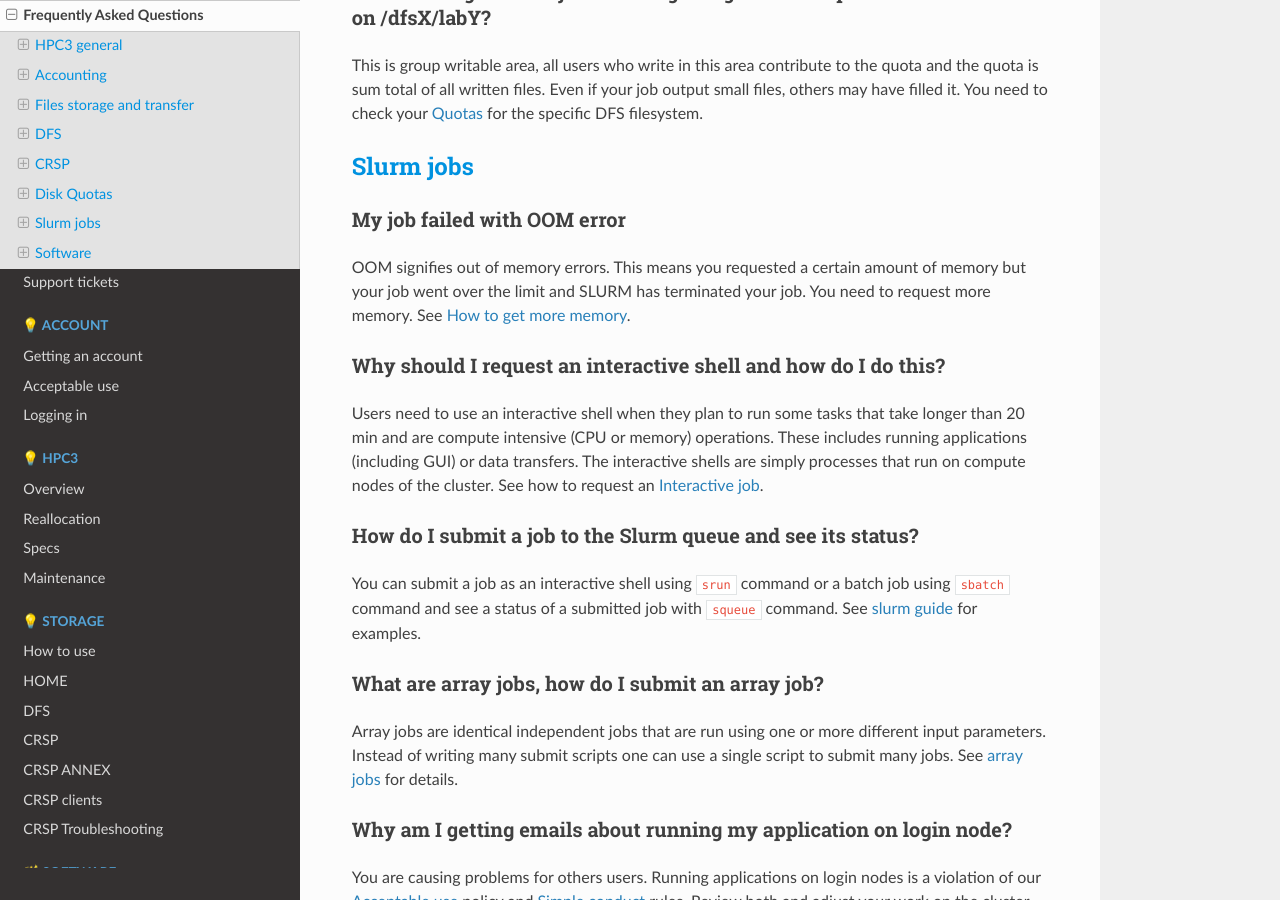
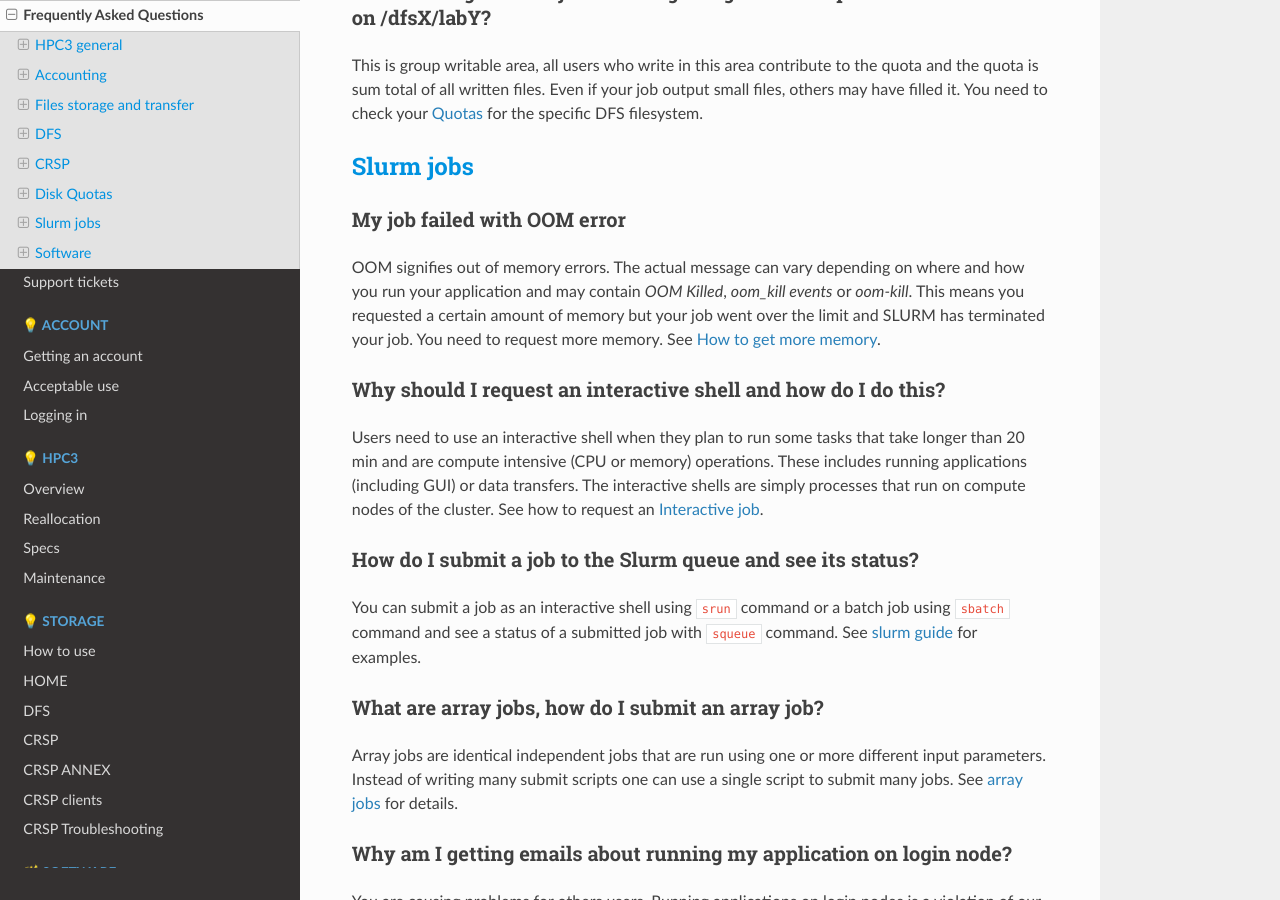
Before and after one commit to RCIC-UCI-Public/website-rcic, a Sphinx documentation site: the page built from docs/source/help/faq.rst, in a window 1280 px wide and 900 px high, scrolled down 7545 px. Built offline with Sphinx 7.4.7 and the Read the Docs theme 2.0.0, drawn with Linux system fonts in a browser that asks for light colours.

Commit message:
add possible oom strings to errors.

```diff
--- a/docs/source/help/faq.rst
+++ b/docs/source/help/faq.rst
@@ -316,7 +316,9 @@
 My job failed with OOM error
 ~~~~~~~~~~~~~~~~~~~~~~~~~~~~
 
-OOM signifies out of memory errors.
+OOM signifies out of memory errors. The actual message can vary depending on
+where and how you run your application and may contain *OOM Killed*,
+*oom_kill events* or *oom-kill*.
 This means you requested a certain amount of memory but your job went over the
 limit and SLURM has terminated your job. You need to request more memory.
 See :ref:`How to get more memory <request memory>`.
--- a/docs/source/help/tickets.rst
+++ b/docs/source/help/tickets.rst
@@ -64,7 +64,7 @@
     * file permissions
     * quota problems
     * Slurm jobs submission errors
-    * OOM errors
+    * OOM Killed errors
 
 :underline:`When submitting a ticket`
 
```
